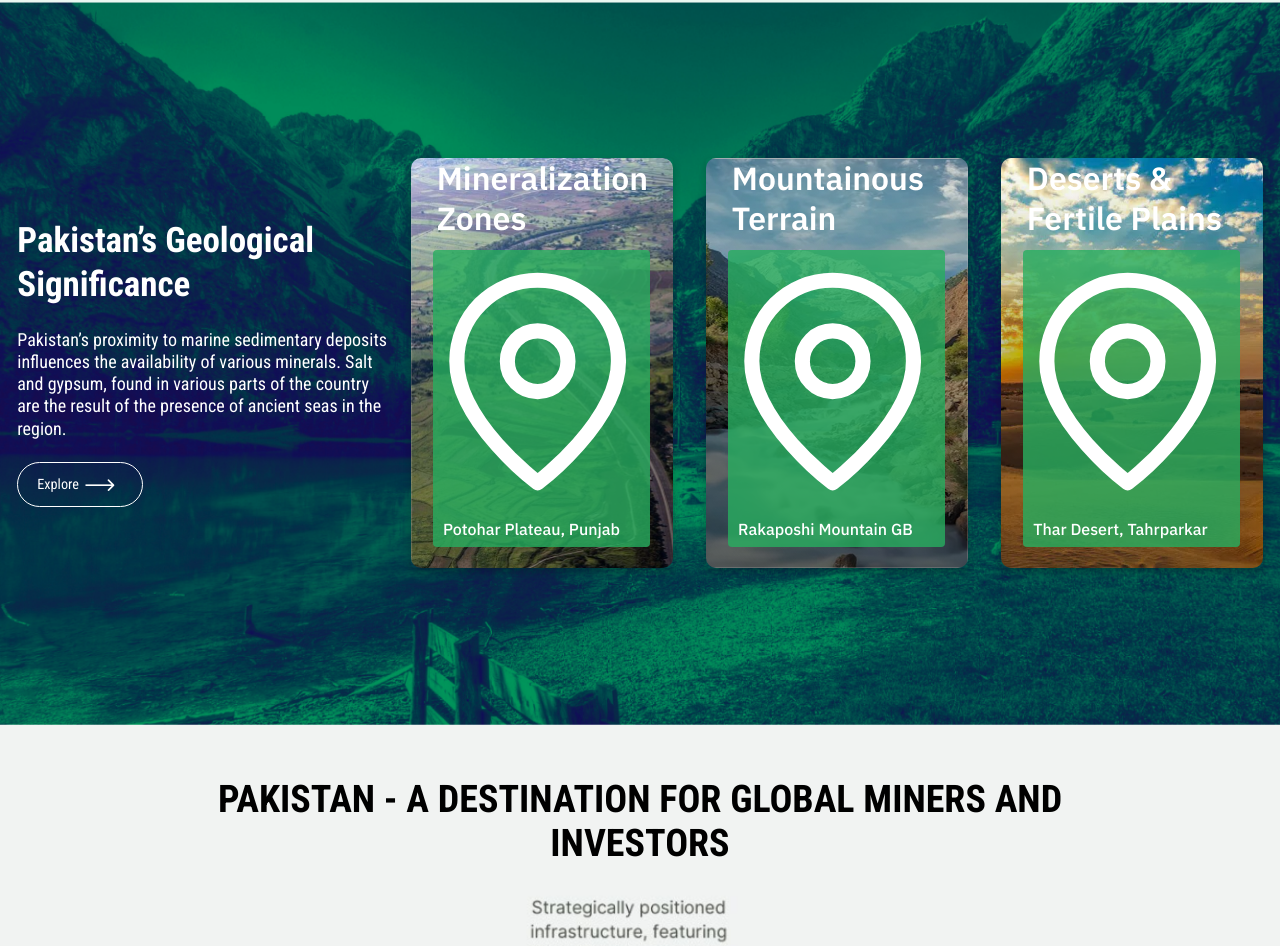
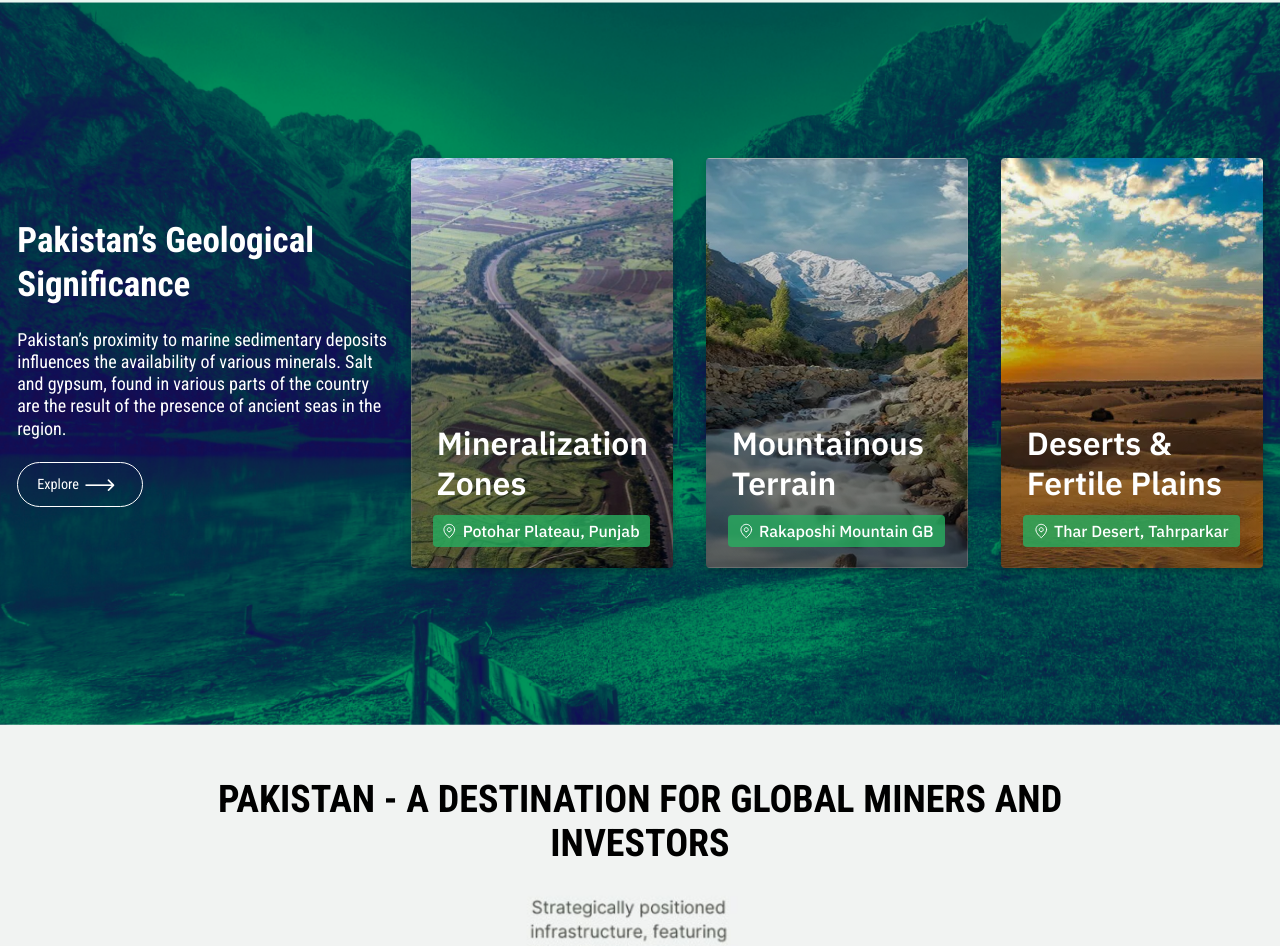
Before and after one commit to realAbdullah4504/mineral-app, a React (Create React App) app: page / in a window 1280 px wide. Shown: the part 1097-2043 px from the top of the page. Built offline with nearby package versions, Linux system fonts and the light colour scheme; a web font is replaced by a local one.

Commit message:
flipcard css modified

```diff
--- a/src/components/FlipCards/index.js
+++ b/src/components/FlipCards/index.js
@@ -24,7 +24,7 @@ export function FlipCards({ title = "Front Content", flip = false, flipContent =
           </div>
         </div>
       ) : (
-        <div className="flip-card-front" onMouseEnter={handleMouse}>
+        <div className="flip-card-front-business" onMouseEnter={handleMouse}>
           <div>
             {" "}
             <svg
--- a/src/styles/BusinessInvestment.css
+++ b/src/styles/BusinessInvestment.css
@@ -38,7 +38,7 @@
   margin: auto;
 }
 
-.flip-card-front,
+.flip-card-front-business,
 .flip-card-back {
   position: absolute;
   width: 100%;
@@ -49,10 +49,10 @@
   border: 3px;
   border-radius: 10px;
 }
-.flip-card-front {
+.flip-card-front-business {
   color: #009969;
 }
-.flip-card-front:hover {
+.flip-card-front-business:hover {
   background-color: #009969;
   color: white;
 }
--- a/src/styles/FiscalCpec.css
+++ b/src/styles/FiscalCpec.css
@@ -153,14 +153,14 @@
   font-weight: 300;
   padding-left: 20px;
 }
-.flip-card-front div {
+.flip-card-front-business div {
   display: flex;
   flex-direction: column;
   justify-content: space-between;
   padding: 10px;
   height: 100%;
 }
-.flip-card-front div h1 {
+.flip-card-front-business div h1 {
   font-size: 28px;
   font-weight: 500;
   padding: 15px;
```
